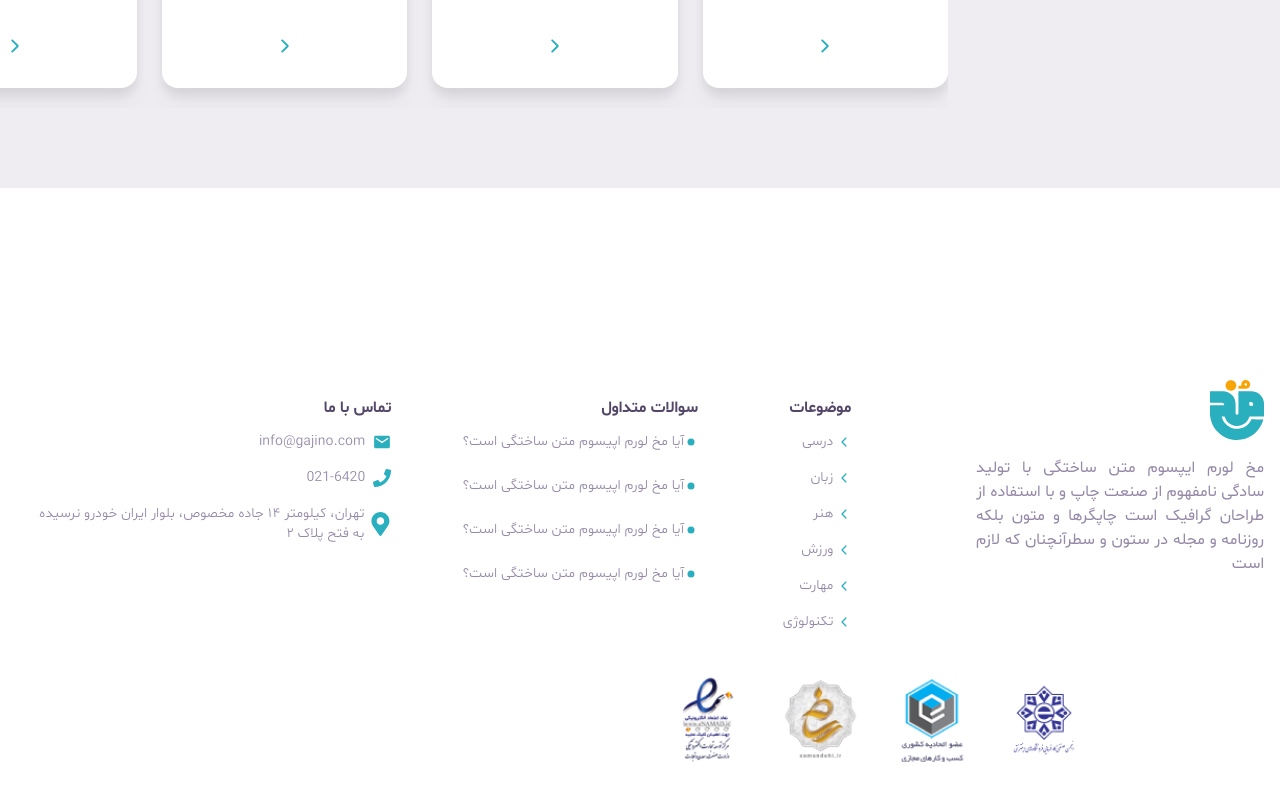
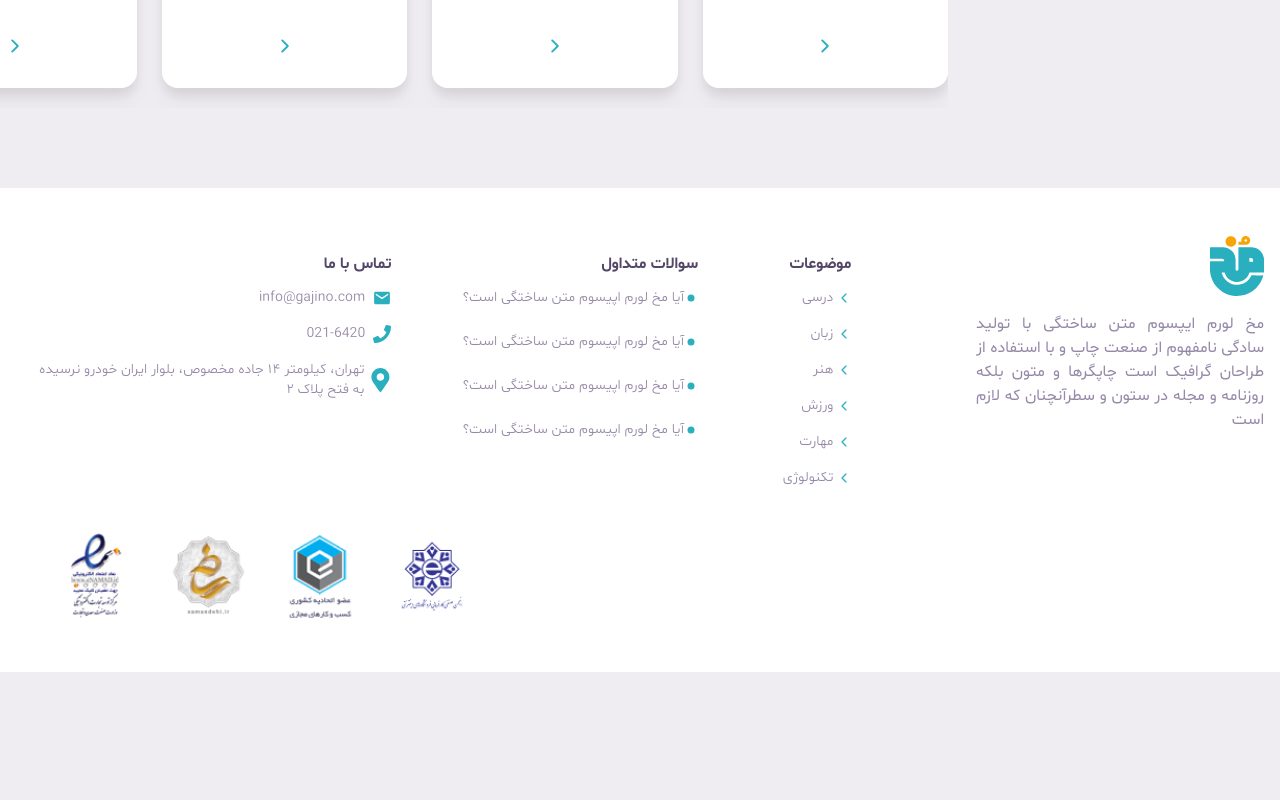
Before and after one commit to ZohreScript/Gajino, a Next.js app: page /home in a window 1280 px wide. Shown: the part 3401-4201 px from the top of the page. After the commit the page ends 4073 px from the top, so only its background shows below. Built offline with nearby package versions, Linux system fonts and the light colour scheme.

Commit message:
fix(implement signupModal $ remove some options)

```diff
--- a/src/app/page.tsx
+++ b/src/app/page.tsx
@@ -1,7 +1,6 @@
 import BannerSlider from "@/components/BannerSlider/BannerSlider";
 import Category from "@/components/Category/Category";
 import Course from "@/components/Coursers/Course";
-import FooterCourse from "@/components/FooterCourses/FooterCourse";
 import Search from "@/components/SearchBox/Search";
 import Teacher from "@/components/Teacher/Teacher";
 import Image from "next/image";
@@ -20,7 +19,6 @@ export default function Home() {
           <Category />
           <Course />
           <Teacher />
-          <FooterCourse />
         </div>
       </div>
     </>
--- a/src/components/Footer/Footer.tsx
+++ b/src/components/Footer/Footer.tsx
@@ -10,7 +10,7 @@ import Footerlogos from "./Footerlogos";
 
 const Footer = () => {
   return (
-    <footer className="bg-white py-10 sm:py-10 pt-28 sm:pt-28 md:pt-48 text-center md:text-right">
+    <footer className="bg-white py-12  text-center md:text-right">
       <div className="container mx-auto px-4">
         <div className="grid grid-cols-1 md:grid-cols-12 gap-8 mb-4">
           <div className="md:col-span-3 font-light flex flex-col gap-y-4 justify-center md:justify-start">
--- a/src/components/Footer/Footerlogos.tsx
+++ b/src/components/Footer/Footerlogos.tsx
@@ -17,7 +17,7 @@ const Footerlogos = () => {
         { src: enamad, alt: "Enamad", href: "#" },
       ];
     return (
-        <div className="flex-1 md:grid md:grid-cols-2 sm:flex-col justify-between  pl-8 pr-2  gap-4 mt-6 w-full">
+        <div className="flex-1 md:grid md:grid-cols-1 sm:flex-col justify-end  pl-8 pr-2  gap-4 mt-6 w-full">
 
 
         <div className="grid-cols-2 sm:grid sm:grid-cols-2 grid md:flex md:flex-row gap-9 sm:gap-9 md:gap-4 justify-end  md:justify-end sm:justify-center items-center">
```
